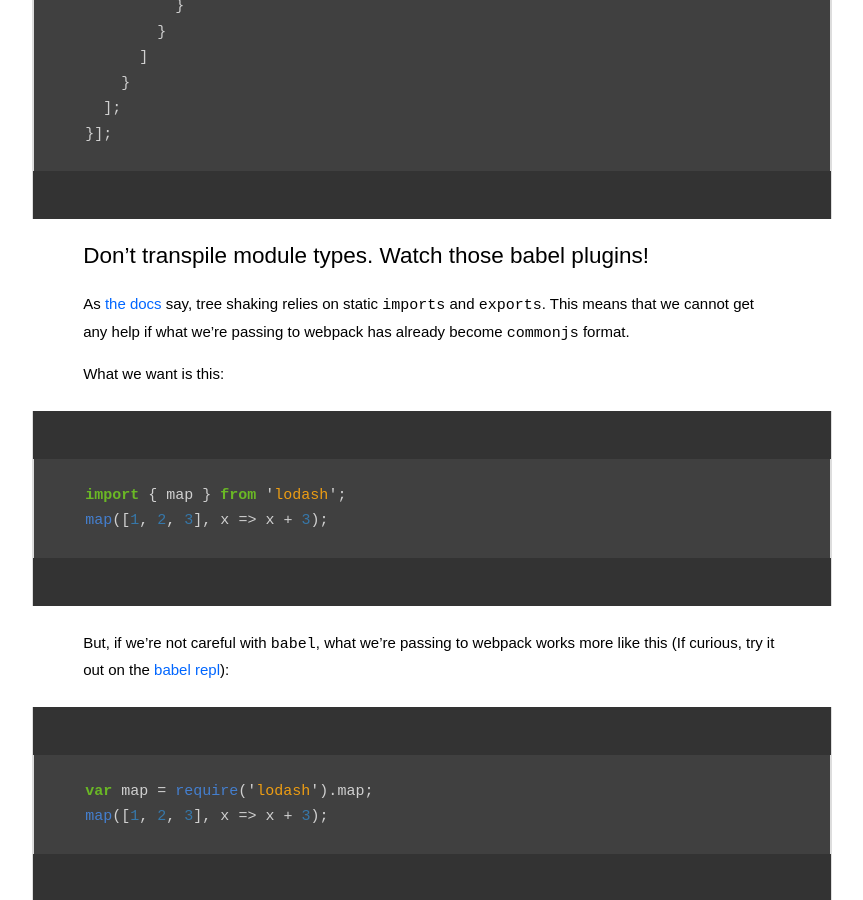
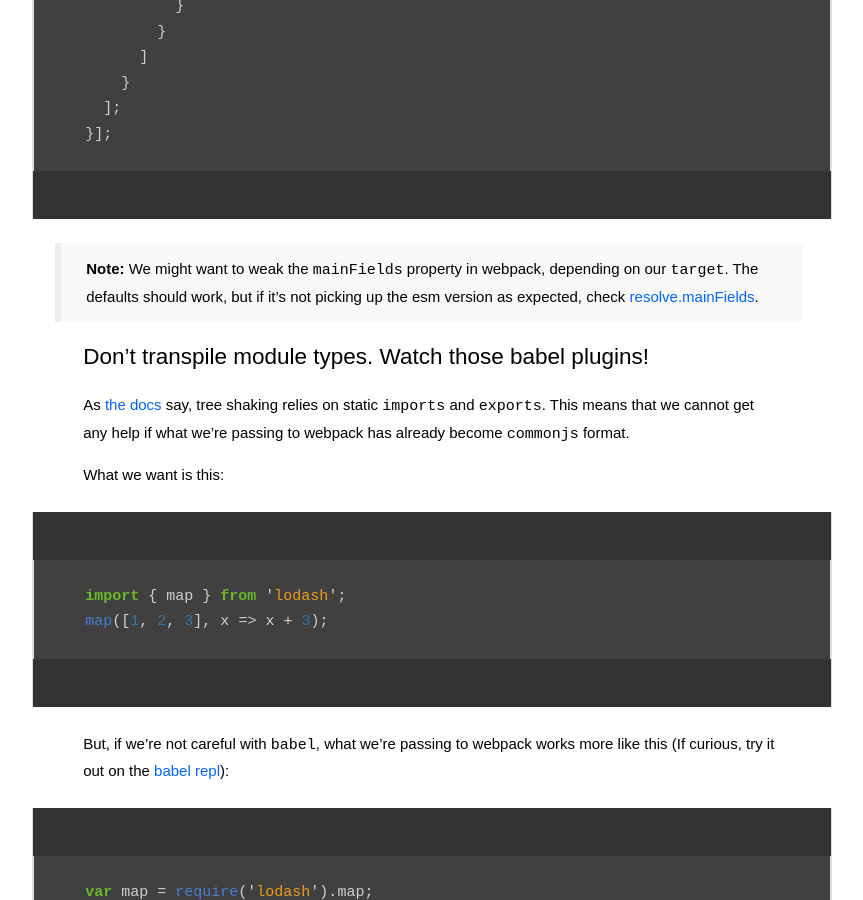
Before and after one commit to wejendorp/dorp.io, a Jekyll site: the page built from _posts/2018-09-01-webpack-treeshaking.md, in a window 1280 px wide and 900 px high, scrolled down 2120 px. Shown: the whole window, without its empty margins (208-1071 px from the left). Built offline with Jekyll 4.4.1, drawn with Linux system fonts in a browser that asks for light colours; comment, search, counter and statistics services are not loaded.

Commit message:
Add note about mainFields

````diff
--- a/_posts/2018-09-01-webpack-treeshaking.md
+++ b/_posts/2018-09-01-webpack-treeshaking.md
@@ -90,6 +90,10 @@ Our separated `webpack.config.js` rule:
   ];
 }];
 ```
+
+> **Note:** We might want to weak the `mainFields` property in webpack, depending
+> on our `target`. The defaults should work, but if it's not picking up the esm
+> version as expected, check [resolve.mainFields][webpack-mainfields].
 
 # Don't transpile module types. Watch those babel plugins!
 
@@ -235,6 +239,7 @@ nifty [codemod][jscodeshift], and another day.
 
 [wp-treeshaking]: https://webpack.js.org/guides/tree-shaking/ 'Webpack tree shaking'
 [webpack-esm-issue]: https://github.com/webpack/webpack/issues/4039#issuecomment-273804003
+[webpack-mainfields]: https://webpack.js.org/configuration/resolve/#resolve-mainfields
 [inspect-loader]: https://github.com/peerigon/inspect-loader
 [babel]: https://babeljs.io/ 'BabelJS'
 [babel-preset-env]: https://www.npmjs.com/package/@babel/preset-env '@babel/preset-env on npm'
````
